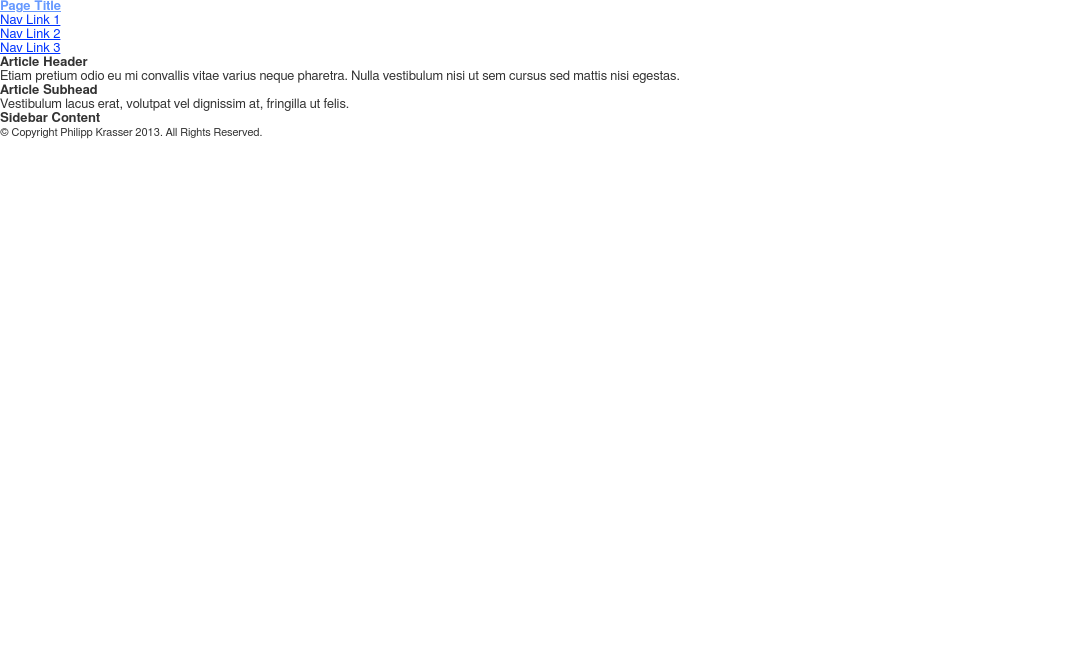
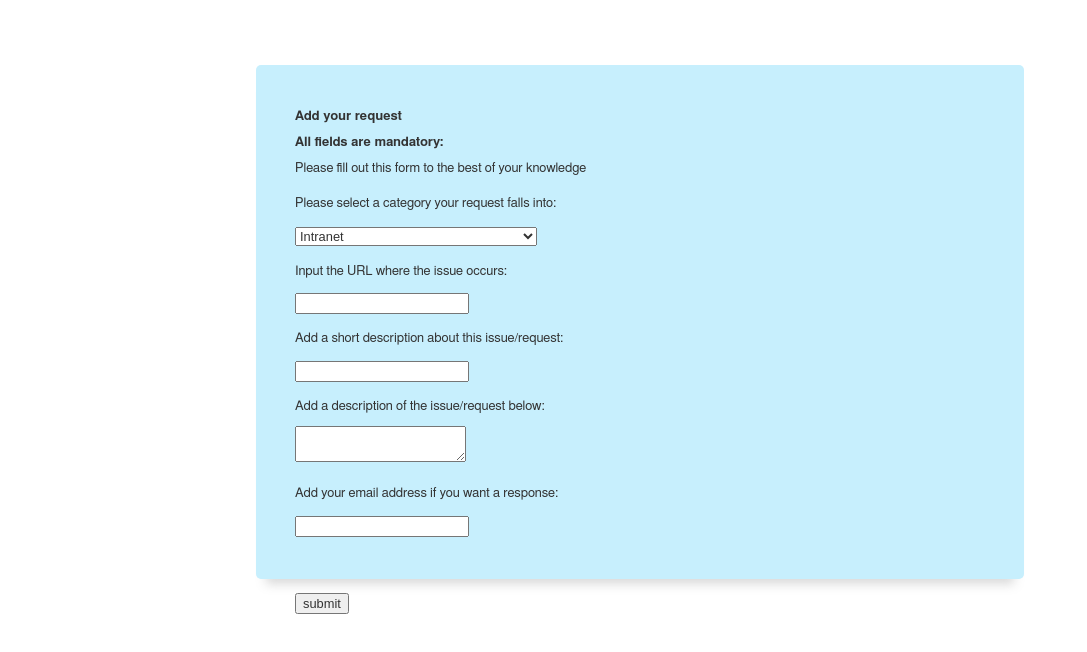
Before and after one commit to irfantariq/kanbanAPIfrontEnd, a plain HTML site: page index.html in a window 1280 px wide. Shown: the whole page, without its empty margins (0-1087 px from the left). Drawn offline with nearby package versions, Linux system fonts and the light colour scheme.

Commit message:
adding default css html

```diff
--- a/_/css/sass/_forms.scss
+++ b/_/css/sass/_forms.scss
@@ -0,0 +1,6 @@
+label{
+	float:left;
+	margin-bottom: 0.5em;
+	margin-top: 0.7em;
+	width: 100%;
+}
--- a/_/css/sass/_presentation.scss
+++ b/_/css/sass/_presentation.scss
@@ -0,0 +1,12 @@
+.wrapper{
+	margin:5em auto auto;
+	width: 60%;
+	background-color: #c7effd;
+	padding:3em;
+	@include roundedCorners();
+	@include box-shadow();
+}
+
+body{
+	line-height: 2em;
+}
--- a/index.html
+++ b/index.html
@@ -14,7 +14,7 @@
 	<!-- Always force latest IE rendering engine (even in intranet) & Chrome Frame -->
 	<meta http-equiv="X-UA-Compatible" content="IE=edge,chrome=1">
 
-	<title></title>
+	<title>NQ start page</title>
 
 	<meta name="title" content="" />
 	<meta name="description" content="" />
@@ -56,22 +56,7 @@
 		 Before you move to production, you should generate a custom build that only has the detects you need. -->
 	<script src="_/js/modernizr-2.6.2.dev.js"></script>
 
-	<!-- Application-specific meta tags -->
-	<!-- Windows 8 -->
-	<meta name="application-name" content="" />
-	<meta name="msapplication-TileColor" content="" />
-	<meta name="msapplication-TileImage" content="" />
-	<!-- Twitter -->
-	<meta name="twitter:card" content="">
-	<meta name="twitter:site" content="">
-	<meta name="twitter:title" content="">
-	<meta name="twitter:description" content="">
-	<meta name="twitter:url" content="">
-	<!-- Facebook -->
-	<meta property="og:title" content="" />
-	<meta property="og:description" content="" />
-	<meta property="og:url" content="" />
-	<meta property="og:image" content="" />
+
 
 </head>
 
@@ -81,9 +66,9 @@
 
 	<header>
 
-		<h1><a href="/">Page Title</a></h1>
+		<h1>Add your request</h1>
 
-		<nav>
+	<!--	<nav>
 
 			<ol>
 				<li><a href="">Nav Link 1</a></li>
@@ -92,30 +77,55 @@
 			</ol>
 
 		</nav>
+	-->
 
 	</header>
 
 	<article>
 
-		<h1>Article Header</h1>
+		<h2>All fields are mandatory:</h2>
 
-		<p>Etiam pretium odio eu mi convallis vitae varius neque pharetra. Nulla vestibulum nisi ut sem cursus sed mattis nisi egestas.</p>
+		<p>Please fill out this form to the best of your knowledge</p>
+		<form action="addToKanban.php" name="nq" method="get" >
+		<label for="category">
+			Please select a category your request falls into:</label><br />
+			<select name="category" id="category">
+			  <option value="Intranet">Intranet</option>
+			  <option value="Big Lottery Fund (including Ask)">Big Lottery Fund (including Ask)</option>
+			  <option value="Big Blog (including Scotland/Wales/NI)">Big Blog (including Scotland/Wales/NI)</option>
+			  <option value="People’s Millions">People’s Millions</option>
+			  <option value="People Powered Change">People Powered Change</option>
+			  <option value="Millennium Now">Millennium Now</option>
+			  <option value="Village SOS">Village SOS</option>
+			  <option value="Other">Other</option>
+			</select>
 
-		<h2>Article Subhead</h2>
+		<label for="catURL">
+			Input the URL where the issue occurs:</label>
+			<br />
+			<input type="text" name="catURL"  id="catURL"/>
 
-		<p>Vestibulum lacus erat, volutpat vel dignissim at, fringilla ut felis.</p>
+		<label for="title">Add a short description about this issue/request:</label><br>
+			<input type="text" name="title" id="title">
 
-	</article>
+		<label for="description">Add a description of the issue/request below:</label><br />
+			<textarea name="description" id="description"></textarea>
 
-	<aside>
 
-		<h2>Sidebar Content</h2>
+		<label for="uMail">
+			Add your email address if you want a response:</label><br>
+			<input type="text" name="uMail" id="uMail" />
+		<label for="attachment">
+		<!--	Add attachments:</label><br />
+			<input type="file" name="file" id="file"><br>
+		-->
+		<label for="submit">&nbsp;</label>
+			<input type="submit" name="submit" id="submit" value="submit" />
 
-	</aside>
+		</form>
+
 
 	<footer>
-
-		<p><small>&copy; Copyright Philipp Krasser 2013. All Rights Reserved.</small></p>
 
 	</footer>
 
```
Also changed, not shown: _/css/styles.css.
